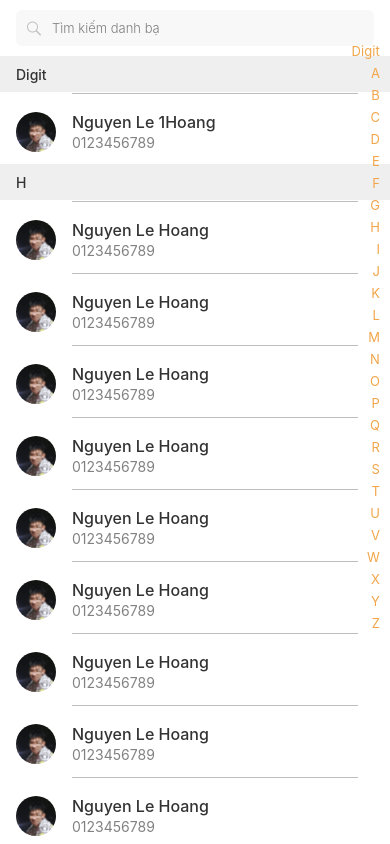
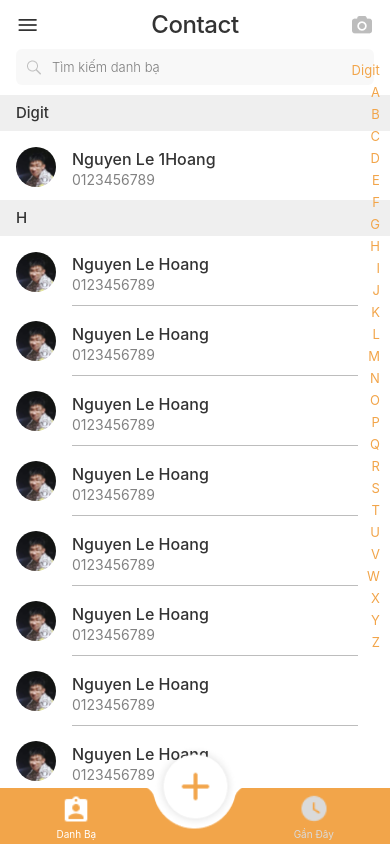
Before and after one commit to jc578271/Hello, a React Native app: screen /Contact in a window 390 px wide. Shown: the top 844 px of the page. Built offline with nearby package versions, Linux system fonts and the light colour scheme.

Commit message:
home-contact-header-footer

```diff
--- a/Router.tsx
+++ b/Router.tsx
@@ -1,39 +1,36 @@
-import React from "react";
+import React, { memo } from "react";
 import Home from "./src/screens/Home";
 import Contact from "./src/screens/Contact";
-// import Layout from "./src/components/Layout";
 import { NavigationContainer } from "@react-navigation/native"
-import { createNativeStackNavigator } from '@react-navigation/native-stack'
-// import { createBottomTabNavigator } from '@react-navigation/bottom-tabs'
-// import {  createDrawerNavigator} from '@react-navigation/drawer'
+// import { createNativeStackNavigator } from '@react-navigation/native-stack'
+import { createBottomTabNavigator } from '@react-navigation/bottom-tabs'
 import History from "./src/screens/History";
-import { View } from "react-native";
-// import Footer from "./src/components/Footer";
-const Stack = createNativeStackNavigator()
-// const Tab = createBottomTabNavigator()
+import Footer from "./src/components/Footer";
+import Header from "./src/components/Header"
+import { SafeAreaProvider } from "react-native-safe-area-context";
+// const Stack = createNativeStackNavigator()
+const Tab = createBottomTabNavigator()
 // const Drawer = createDrawerNavigator()
 
 const Router = () => {
+    return (
+        <SafeAreaProvider>
+            <NavigationContainer>
+                <Tab.Navigator
+                    initialRouteName="Home"
+                    tabBar={props=><Footer {...props} />}
+                    screenOptions={{
+                        header: props=><Header {...props} />
+                    }}
+                >
+                    <Tab.Screen options={{headerShown: false}} name="Home" component={Home}/>
+                    <Tab.Screen name="Contact" component={Contact}/>
+                    <Tab.Screen name="History" component={History}/>
 
-
-    return (
-        <View>
-            <NavigationContainer>
-                <Stack.Navigator
-                    initialRouteName="Home"
-                    // tabBar={props=><Footer {...props} />}
-
-                >
-                    <Stack.Screen name="Home" component={Home} />
-                    <Stack.Screen name="Contact" component={Contact}/>
-                    <Stack.Screen name="History" component={History}/>
-
-                </Stack.Navigator>
+                </Tab.Navigator>
             </NavigationContainer>
-        </View>
-
-
+        </SafeAreaProvider>
     )
 }
 
-export default Router
+export default memo(Router)
--- a/src/components/Footer.tsx
+++ b/src/components/Footer.tsx
@@ -10,44 +10,48 @@ const width = Dimensions.get('window').width
 //     description: any
 // }
 
-const Footer = ({ state, descriptors, navigation }: any) => {
-
-
-    const itemRender = () => {
-        state.rouets.map((route, index) => {
-            console.log(descriptors[route.key])
-            return <Text></Text>
-        })
-
+const labelIcons = {
+    'Contact': [IC_LIST, 'Danh Bạ'],
+    'History': [IC_HISTORY, 'Gần Đây']
 }
 
+const Footer = ({ state, descriptors, navigation }: any) => {
+    const itemRender = (title: string, index: number) => {
+        const isFocused = state.index == index
+        return (
+        <WrapItem>
+            <ItemBtn
+            onPress={() => navigation.navigate(title)}>
+                <ItemImg
+                    resizeMode="cover" source={labelIcons[title][0]}
+                    style={{tintColor: isFocused ? 'white' : '#DADADA'}}
+                />
+                <ItemText style={{color: isFocused ? 'white' : '#DADADA'}}>
+                    {labelIcons[title][1]}
+                </ItemText>
+            </ItemBtn>
+        </WrapItem>
+    )}
+    const contactRoute = state.routes[1]
+    const historyRoute = state.routes[2]
 
+    if (state.index > 0) {
         return (
             <Container>
-            {state.routes.map((route, index) => {
-                console.log(descriptors[route.key].route)
-                return <Text></Text>
-            })}
-            {/* <WrapBtn>
+                <WrapBtn>
                     <NavBg source={IMG_NAVBG} />
                     <AddBtn>
                         <AddImg resizeMode="contain" source={IC_ADDBTN} />
                     </AddBtn>
                 </WrapBtn>
-
+                {itemRender(descriptors[contactRoute.key].route.name, 1)}
                 <Sth></Sth>
-            <WrapItem>
-                <ItemBtn
-                onPress={() => navigateHandler('History')}>
-                    <HistoryImg
-                        resizeMode="cover" source={IC_HISTORY}
-                        style={{tintColor: title == 'History' ? 'white' : '#DADADA'}}
-                    />
-                    <HistoryText style={{color: title == 'History' ? 'white' : '#DADADA'}}>Gần Đây</HistoryText>
-                </ItemBtn>
-            </WrapItem> */}
+                {itemRender(descriptors[historyRoute.key].route.name, 2)}
             </Container>
         )
+    } else {
+        return null
+    }
 }
 
 export default memo(Footer)
@@ -96,17 +100,15 @@ const NavBg = styled.Image`
     position: absolute;
     bottom: 0
 `
-const ListImg = styled.Image`
+const ItemImg = styled.Image`
     width: 30px
     height: 30px
     margin: auto
 `
-const ListText = styled.Text`
-    font-weigth: 400px
+const ItemText = styled.Text`
+    font-weight: 400
     font-size: 10px
     line-height: 12px
     text-align: center
     margin-top: 4px
 `
-const HistoryImg = styled(ListImg)``
-const HistoryText = styled(ListText)``
--- a/src/components/Header.tsx
+++ b/src/components/Header.tsx
@@ -1,12 +1,31 @@
 import React, { memo } from "react";
 import styled from "styled-components/native";
 import { IC_MENU, IC_CAM } from "../assets";
+
+
+const Header = ({ route }: any) => {
+    return (
+        <Container>
+            <MenuBtn>
+                <MenuImg source={IC_MENU} />
+            </MenuBtn>
+            <Section1>
+                <Title>{route.name}</Title>
+            </Section1>
+            <CamBtn>
+                <CamImg source={IC_CAM} />
+            </CamBtn>
+        </Container>
+    )
+}
+
+export default memo(Header)
 
 const Container = styled.View`
     background-color: #FFFFFF
     display: flex
     flex-direction: row
-    margin: 16px
+    padding: 10px 16px
     justify-content: center
     align-items: center
 `
@@ -37,25 +56,3 @@ const CamBtn = styled(MenuBtn)`
 const CamImg = styled(MenuImg)`
 
 `
-
-interface Props {
-    title: string
-}
-
-const Header = ({ title }: Props) => {
-    return (
-        <Container>
-            <MenuBtn>
-                <MenuImg source={IC_MENU} />
-            </MenuBtn>
-            <Section1>
-                <Title>{title}</Title>
-            </Section1>
-            <CamBtn>
-                <CamImg source={IC_CAM} />
-            </CamBtn>
-        </Container>
-    )
-}
-
-export default memo(Header)
--- a/src/screens/Contact.tsx
+++ b/src/screens/Contact.tsx
@@ -5,8 +5,98 @@ import { IC_SEARCH, IMG_PROFILE } from '../assets'
 import dummydb from '../assets/dummydb/db'
 import { groupedData, filterData } from "../utils/helper";
 
+const Contact = (props:any) => {
+    const chars = ['Digit',
+        'A','B','C','D','E','F','G','H','I','J','K','L','M',
+        'N','O','P','Q','R','S','T','U','V','W','X','Y','Z']
+    const [db, setDb] = useState<any[]>([])
+    const [isMounted, setMounted] = useState(false)
+    const [searchInput, setSearchInput] = useState('')
+    const [posYs, setPosYs] = useState<any>({"Digit": 0})
+    const [scrollRef, setScrollRef] = useState<ScrollView|null>(null)
+
+    useEffect(() => {
+        setMounted(true)
+    }, [])
+
+    useEffect(() => {
+        setDb(filterData(searchInput, dummydb))
+    }, [isMounted, searchInput])
+
+
+    const onChangePosYs = (e: LayoutChangeEvent, char: string) => {
+        let newPosYs = posYs
+        newPosYs[char] = e.nativeEvent.layout.y
+        setPosYs(newPosYs)
+    }
+
+    const groupByCharRender = (char:string, db: any[]) => (
+        <View>
+            <CharSection>
+                <BgCharSection></BgCharSection>
+                <Chartext>{char}</Chartext>
+            </CharSection>
+            <ItemsSection>
+                {groupedData(char, db).map(({ name, number }, key) => {
+                    return <View key={key}>{itemRender(name, number, key)}</View>
+                })}
+            </ItemsSection>
+        </View>
+    )
+
+    const itemRender = (name: string, number: string, key: number) => (
+        <Item key={key}>
+            <ProfileImg source={IMG_PROFILE} />
+            <InfoSection style={{borderTopWidth: key==0?0:0.5}}>
+                <ProfileName>{name}</ProfileName>
+                <ProfileNumber>{number}</ProfileNumber>
+            </InfoSection>
+        </Item>
+    )
+
+    return (
+        <Container>
+            <SearchSection>
+                <SearchIcon source={IC_SEARCH} />
+                <SearchInput
+                    placeholder="Tìm kiếm danh bạ"
+                    onChangeText={(text) => {
+                        setSearchInput(text)
+                    }}
+                />
+            </SearchSection>
+            <ScrollContent ref={view => setScrollRef(view)}>
+                {chars.map((char, key) => {
+                    return groupedData(char, db).length >0
+                    ? <View onLayout={e => onChangePosYs(e, char)} key={key}>
+                        {groupByCharRender(char, db)}
+                    </View>
+                    : null
+                })}
+                <Sth></Sth>
+            </ScrollContent>
+            <SideCharSection>
+                {chars.map((char, key) => (
+                    <SideCharBtn
+                        key={key}
+                        onPress={() => {
+                            if(posYs[char] != undefined) {
+                                scrollRef?.scrollTo({y: posYs[char]})
+                            }
+                        }}>
+                        <SideCharText >{char}</SideCharText>
+                    </SideCharBtn>
+                ))}
+            </SideCharSection>
+        </Container>
+    )
+}
+
+export default memo(Contact)
+
 const Container =  styled.View`
         display: flex
+        background-color: #FFFFFF
     `
 const SearchSection = styled.View`
     display: flex
@@ -16,7 +106,7 @@ const SearchSection = styled.View`
     opacity: 0.5
     border-radius: 6px
     overflow: hidden
-    margin: 10px 16px
+    margin: 0 16px 10px 16px
 
 `
 const SearchIcon = styled.Image`
@@ -51,9 +141,8 @@ const BgCharSection = styled.View`
 const Chartext = styled.Text`
     color: #333333;
     font-weight: 500;
-    fonr-size: 15px;
-    lineheight: 16px;
-
+    font-size: 15px;
+    line-height: 16px;
 `
 const ItemsSection = styled.View`
 
@@ -65,7 +154,7 @@ const Item = styled.View`
     align-items: center
 `
 const ProfileImg = styled.Image`
-    margin-top: 20px
+    margin-top: 14px
     height: 40px;
     width: 40px;
     border-radius: 100px;
@@ -73,7 +162,6 @@ const ProfileImg = styled.Image`
 const InfoSection = styled.View`
     margin: 0 16px
     padding-top: 15px
-    border-top-width: 0.5px;
     border-color: #BDBDBD;
     flex: auto
 `
@@ -96,7 +184,7 @@ const Sth = styled.View`
 const SideCharSection = styled.View`
     position: absolute
     right: 10px
-    top: 40px
+    top: 10px
     display: flex
 `
 const SideCharBtn = styled.TouchableOpacity`
@@ -111,94 +199,3 @@ const SideCharText = styled.Text`
     letter-spacing: 0.12px;
     color: #F2A54A;
 `
-
-const Contact = (props:any) => {
-    const chars = ['Digit',
-        'A','B','C','D','E','F','G','H','I','J','K','L','M',
-        'N','O','P','Q','R','S','T','U','V','W','X','Y','Z']
-    const [db, setDb] = useState<any[]>([])
-    const [isMounted, setMounted] = useState(false)
-    const [searchInput, setSearchInput] = useState('')
-    const [posYs, setPosYs] = useState<any>({"Digit": 0})
-    const [currentChar, setCurrentChar] = useState('Digit')
-    const [scrollRef, setScrollRef] = useState<ScrollView|null>(null)
-
-    useEffect(() => {
-        setMounted(true)
-    }, [])
-
-    useEffect(() => {
-        setDb(filterData(searchInput, dummydb))
-        if(posYs[currentChar] != undefined) {
-            scrollRef?.scrollTo({y: posYs[currentChar]})
-        }
-    }, [isMounted, searchInput, currentChar])
-
-
-    const onChangePosYs = (e: LayoutChangeEvent, char: string) => {
-        let newPosYs = posYs
-        newPosYs[char] = e.nativeEvent.layout.y
-        setPosYs(newPosYs)
-    }
-
-    const groupByCharRender = (char:string, db: any[]) => (
-        <View>
-            <CharSection>
-                <BgCharSection></BgCharSection>
-                <Chartext>{char}</Chartext>
-            </CharSection>
-            <ItemsSection>
-                {groupedData(char, db).map(({ name, number }, key) => {
-                    return <View key={key}>{itemRender(name, number)}</View>
-                })}
-            </ItemsSection>
-        </View>
-    )
-
-    const itemRender = (name: string, number: string) => (
-        <Item>
-            <ProfileImg source={IMG_PROFILE} />
-            <InfoSection>
-                <ProfileName>{name}</ProfileName>
-                <ProfileNumber>{number}</ProfileNumber>
-            </InfoSection>
-        </Item>
-    )
-
-    return (
-        <Container>
-            <SearchSection>
-                <SearchIcon source={IC_SEARCH} />
-                <SearchInput
-                    placeholder="Tìm kiếm danh bạ"
-                    onChangeText={(text) => {
-                        setSearchInput(text)
-                    }}
-                />
-            </SearchSection>
-            <ScrollContent ref={view => setScrollRef(view)}>
-                {chars.map((char, key) => {
-                    return groupedData(char, db).length >0
-                    ? <View onLayout={e => onChangePosYs(e, char)} key={key}>
-                        {groupByCharRender(char, db)}
-                    </View>
-                    : null
-                })}
-                <Sth></Sth>
-            </ScrollContent>
-            <SideCharSection>
-                {chars.map((char, key) => (
-                    <SideCharBtn
-                        key={key}
-                        onPress={() => {
-                            setCurrentChar(char)
-                        }}>
-                        <SideCharText >{char}</SideCharText>
-                    </SideCharBtn>
-                ))}
-            </SideCharSection>
-        </Container>
-    )
-}
-
-export default memo(Contact)
--- a/src/screens/Home.tsx
+++ b/src/screens/Home.tsx
@@ -1,6 +1,43 @@
 import React, {memo} from "react";
+import { Dimensions } from "react-native";
 import styled from "styled-components/native"
 import { IC_LOGO, IMG_HOMEBG, IC_SMALLLOGO } from "../assets";
+
+interface Props {
+    navigation: any
+}
+const screenHeigth = Dimensions.get("window").height
+
+const Home = ({ navigation }: Props) => {
+    return (
+        <Container>
+            <Section1>
+                <HomeBg source={IMG_HOMEBG} />
+                <LogoAppIcon source={IC_LOGO}/>
+            </Section1>
+            <Section2>
+                <Title>Base wework</Title>
+                <SubTitle>
+                    {`Giải pháp quản lý công việc\n& dự án toàn diện cho doanh nghiệp 4.0`}
+                </SubTitle>
+                <SmallLogoSection>
+                    <SmallLogoIcon source={IC_SMALLLOGO} />
+                </SmallLogoSection>
+            </Section2>
+            <Section3>
+                <NonAuthText>Bạn chưa đăng nhập</NonAuthText>
+                <LoginBtn onPress={() => navigation.navigate('Contact')}>
+                    <LoginText>Đăng nhập bằng base account</LoginText>
+                </LoginBtn>
+                <ManualLoginBtn>
+                    <ManualLoginText>Đăng nhập thủ công</ManualLoginText>
+                </ManualLoginBtn>
+            </Section3>
+        </Container>
+    )
+}
+
+export default memo(Home)
 
 const Container = styled.View`
     background-color: #FFFFFF
@@ -27,6 +64,7 @@ const HomeBg = styled.Image`
     z-index: -1;
 `
 const Section2 = styled.View`
+    display: flex
     align-items: center;
     flex: 1;
 
@@ -52,8 +90,12 @@ const SubTitle = styled.Text`
 
     color: #333333;
 `
+const SmallLogoSection = styled.View`
+    flex: auto
+
+`
 const SmallLogoIcon = styled.Image`
-    margin-top: 60px;
+    margin: auto
 `
 const Section3 = styled.View`
     margin: 0 20px 30px 20px
@@ -98,36 +140,3 @@ const ManualLoginBtn = styled(LoginBtn)`
 const ManualLoginText = styled(LoginText)`
     color: #F2A54A;
 `
-
-interface Props {
-    navigation: any
-}
-
-const Home = ({ navigation }: Props) => {
-    return (
-        <Container>
-            <Section1>
-                <HomeBg source={IMG_HOMEBG} />
-                <LogoAppIcon source={IC_LOGO}/>
-            </Section1>
-            <Section2>
-                <Title>Base wework</Title>
-                <SubTitle>
-                    {`Giải pháp quản lý công việc\n& dự án toàn diện cho doanh nghiệp 4.0`}
-                </SubTitle>
-                <SmallLogoIcon source={IC_SMALLLOGO} />
-            </Section2>
-            <Section3>
-                <NonAuthText>Bạn chưa đăng nhập</NonAuthText>
-                <LoginBtn onPress={() => navigation.navigate('Contact')}>
-                    <LoginText>Đăng nhập bằng base account</LoginText>
-                </LoginBtn>
-                <ManualLoginBtn>
-                    <ManualLoginText>Đăng nhập thủ công</ManualLoginText>
-                </ManualLoginBtn>
-            </Section3>
-        </Container>
-    )
-}
-
-export default memo(Home)
```
Also changed, not shown: App.tsx (+0 -7 lines), 1 other file (tests, documents, lock files or other folders). Lines whose indentation alone changed are shown as unchanged.
